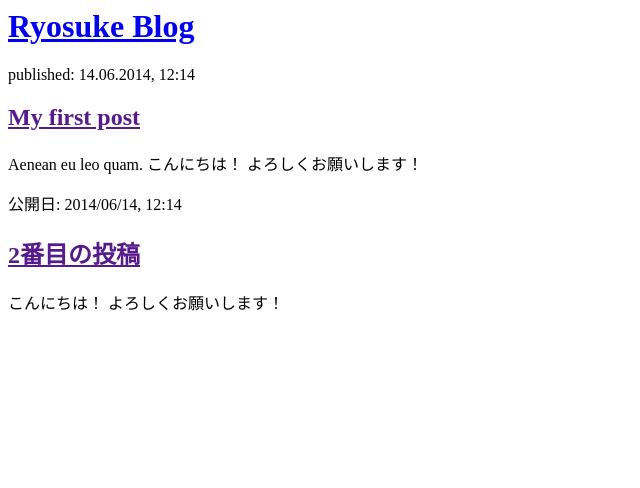
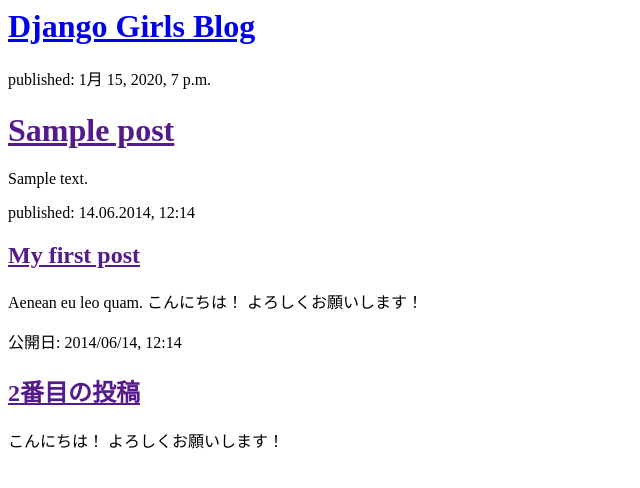
Before and after one commit to Ryosuke-Y/my-first-blog, a Django app: template blog/templates/blog/post_list.html in a window 1280 px wide. Shown: the top 488 px of the page, without its empty margins (0-640 px from the left). Run offline with Django 3.2, Linux system fonts and the light colour scheme; the template is opened without the code that fills it: values that come from a table or form of the project are taken from there, others are empty; tables that the repository leaves empty hold one stand-in row (values such as "Sample post").

Commit message:
Modified templater to sisplay posts from database.

```diff
--- a/blog/templates/blog/post_list.html
+++ b/blog/templates/blog/post_list.html
@@ -3,9 +3,17 @@
         <title>Ryosuke blog</title>
     </head>
     <body>
-        <div>
-            <h1><a href="/">Ryosuke Blog</a></h1>
-        </div>
+      <div>
+          <h1><a href="/">Django Girls Blog</a></h1>
+      </div>
+
+      {% for post in posts %}
+          <div>
+              <p>published: {{ post.published_date }}</p>
+              <h1><a href="">{{ post.title }}</a></h1>
+              <p>{{ post.text|linebreaksbr }}</p>
+          </div>
+      {% endfor %}
 
         <div>
             <p>published: 14.06.2014, 12:14</p>
--- a/blog/views.py
+++ b/blog/views.py
@@ -1,5 +1,8 @@
 from django.shortcuts import render
+from django.utils import timezone
+from .models import Post
 
 # Create your views here.
 def post_list(request):
-    return render(request, 'blog/post_list.html', {})
+    posts = Post.objects.filter(published_date__lte=timezone.now()).order_by('published_date')
+    return render(request, 'blog/post_list.html', {'posts': posts})
```
